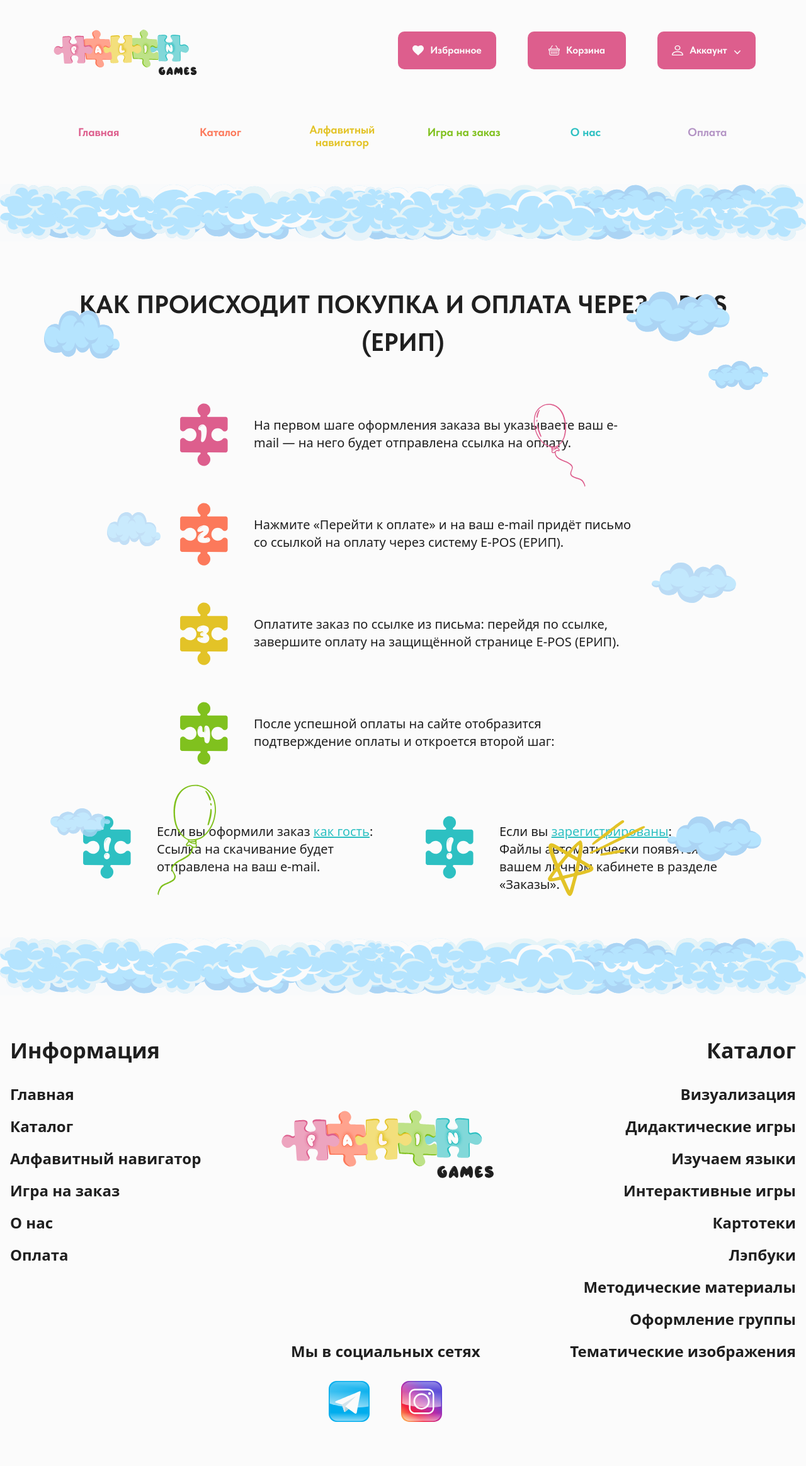
After one commit to jendox/palingames, a Django app: page /payment/ in a window 1280 px wide. The commit adds this page. Shown: the whole page at 63% size. Run offline with Django 5.2, Linux system fonts and the light colour scheme; style sheets or scripts are compiled from the project's sources; some web fonts are replaced.

Commit message:
add payment page

```diff
--- a/apps/pages/urls.py
+++ b/apps/pages/urls.py
@@ -5,4 +5,5 @@ from . import views
 urlpatterns = [
     path("", views.HomePageView.as_view(), name="home"),
     path("about/", views.AboutPageView.as_view(), name="about"),
+    path("payment/", views.PaymentPageView.as_view(), name="payment"),
 ]
--- a/apps/pages/views.py
+++ b/apps/pages/views.py
@@ -7,3 +7,7 @@ class HomePageView(TemplateView):
 
 class AboutPageView(TemplateView):
     template_name = "pages/about.html"
+
+
+class PaymentPageView(TemplateView):
+    template_name = "pages/payment.html"
--- a/templates/includes/footer_desktop.html
+++ b/templates/includes/footer_desktop.html
@@ -13,7 +13,7 @@
           <li><a href="#" class="whitespace-nowrap hover:underline">{% trans "Алфавитный навигатор" %}</a></li>
           <li><a href="#" class="whitespace-nowrap hover:underline">{% trans "Игра на заказ" %}</a></li>
           <li><a href="{% url 'about' %}" class="whitespace-nowrap hover:underline">{% trans "О нас" %}</a></li>
-          <li><a href="#" class="whitespace-nowrap hover:underline">{% trans "Оплата" %}</a></li>
+          <li><a href="{% url 'payment' %}" class="whitespace-nowrap hover:underline">{% trans "Оплата" %}</a></li>
         </ul>
       </div>
 
--- a/templates/includes/footer_mobile.html
+++ b/templates/includes/footer_mobile.html
@@ -13,7 +13,7 @@
           <li><a href="#" class="hover:underline">{% trans "Алфавитный навигатор" %}</a></li>
           <li><a href="#" class="hover:underline">{% trans "Игра на заказ" %}</a></li>
           <li><a href="{% url 'about' %}" class="hover:underline">{% trans "О нас" %}</a></li>
-          <li><a href="#" class="hover:underline">{% trans "Оплата" %}</a></li>
+          <li><a href="{% url 'payment' %}" class="hover:underline">{% trans "Оплата" %}</a></li>
         </ul>
       </div>
 
--- a/templates/includes/header_nav.desktop.html
+++ b/templates/includes/header_nav.desktop.html
@@ -99,7 +99,7 @@
   </span>
 </a>
 
-<a href="#" class="group flex w-[74px] flex-col items-center text-center no-underline">
+<a href="{% url 'payment' %}" class="group flex w-[74px] flex-col items-center text-center no-underline">
   <span
     data-header-nav-icon
     class="relative block max-h-0 w-[74px] -translate-y-2 overflow-hidden opacity-0 transition-[max-height,opacity,transform] duration-600 ease-in-out"
--- a/templates/includes/header_nav.mobile.html
+++ b/templates/includes/header_nav.mobile.html
@@ -21,7 +21,7 @@
     <img src="{% static 'images/header/menu_about.svg' %}" alt="" class="h-[26px] w-[26px]" aria-hidden="true">
     {% trans "О нас" %}
   </a>
-  <a href="#" class="inline-flex items-center gap-4 text-[18px] font-bold text-[var(--color-purple)]">
+  <a href="{% url 'payment' %}" class="inline-flex items-center gap-4 text-[18px] font-bold text-[var(--color-purple)]">
     <img src="{% static 'images/header/menu_payment.svg' %}" alt="" class="h-[26px] w-[26px]" aria-hidden="true">
     {% trans "Оплата" %}
   </a>
--- /dev/null
+++ b/templates/pages/payment.html
@@ -0,0 +1,17 @@
+{% extends "base/base.html" %}
+
+{% block title %}Оплата — PaliGames{% endblock %}
+
+{% block main_class %}w-full px-0 py-0{% endblock %}
+
+{% block content %}
+  {% include "components/dividers/clouds.html" %}
+  <div class="min-[1024px]:hidden">
+    {% include "pages/payment/payment_mobile.html" %}
+  </div>
+
+  <div class="hidden min-[1024px]:block">
+    {% include "pages/payment/payment_desktop.html" %}
+  </div>
+  {% include "components/dividers/clouds.html" %}
+{% endblock %}
--- /dev/null
+++ b/templates/pages/payment/copy/01_step_1.html
@@ -0,0 +1,4 @@
+{% load i18n %}
+{% blocktrans trimmed %}
+На первом шаге оформления заказа вы указываете ваш e-mail — на него будет отправлена ссылка на оплату.
+{% endblocktrans %}
--- /dev/null
+++ b/templates/pages/payment/copy/02_step_2.html
@@ -0,0 +1,4 @@
+{% load i18n %}
+{% blocktrans trimmed %}
+Нажмите «Перейти к оплате» и на ваш e-mail придёт письмо со ссылкой на оплату через систему E-POS (ЕРИП).
+{% endblocktrans %}
--- /dev/null
+++ b/templates/pages/payment/copy/03_step_3.html
@@ -0,0 +1,4 @@
+{% load i18n %}
+{% blocktrans trimmed %}
+Оплатите заказ по ссылке из письма: перейдя по ссылке, завершите оплату на защищённой странице E-POS (ЕРИП).
+{% endblocktrans %}
--- /dev/null
+++ b/templates/pages/payment/copy/04_step_4.html
@@ -0,0 +1,4 @@
+{% load i18n %}
+{% blocktrans trimmed %}
+После успешной оплаты на сайте отобразится подтверждение оплаты и откроется второй шаг:
+{% endblocktrans %}
--- /dev/null
+++ b/templates/pages/payment/copy/05_guest.html
@@ -0,0 +1,3 @@
+{% load i18n %}
+{% trans "Если вы оформили заказ" %} <a href="#" class="{{ link_class|default:'text-[var(--color-turquoise)] underline' }}">{% trans "как гость" %}</a>:
+<br/>{% trans "Ссылка на скачивание будет отправлена на ваш e-mail." %}
--- /dev/null
+++ b/templates/pages/payment/copy/06_registered.html
@@ -0,0 +1,3 @@
+{% load i18n %}
+{% trans "Если вы" %} <a href="#" class="{{ link_class|default:'text-[var(--color-turquoise)] underline' }}">{% trans "зарегистрированы" %}</a>:
+<br/>{% trans "Файлы автоматически появятся в вашем личном кабинете в разделе «Заказы»." %}
--- /dev/null
+++ b/templates/pages/payment/payment_desktop.html
@@ -0,0 +1,149 @@
+{% load static i18n %}
+
+<section class="relative overflow-hidden bg-[var(--color-white)]">
+  <div class="pointer-events-none absolute inset-0 select-none" aria-hidden="true">
+    <img
+      src="{% static 'images/decor/clouds/cloud-1.svg' %}"
+      alt=""
+      class="absolute left-[70px] top-[110px] w-[120px]"
+      draggable="false"
+    >
+    <img
+      src="{% static 'images/decor/clouds/cloud-2.svg' %}"
+      alt=""
+      class="absolute right-[120px] top-[80px] w-[165px]"
+      draggable="false"
+    >
+    <img
+      src="{% static 'images/decor/clouds/cloud-3.svg' %}"
+      alt=""
+      class="absolute right-[60px] top-[190px] w-[95px]"
+      draggable="false"
+    >
+    <img
+      src="{% static 'images/decor/clouds/cloud-1.svg' %}"
+      alt=""
+      class="absolute left-[170px] top-[430px] w-[85px] opacity-70"
+      draggable="false"
+    >
+    <img
+      src="{% static 'images/decor/clouds/cloud-2.svg' %}"
+      alt=""
+      class="absolute right-[110px] top-[510px] w-[135px] opacity-80"
+      draggable="false"
+    >
+    <img
+      src="{% static 'images/decor/clouds/cloud-3.svg' %}"
+      alt=""
+      class="absolute left-[80px] bottom-[160px] w-[95px] opacity-80"
+      draggable="false"
+    >
+    <img
+      src="{% static 'images/decor/clouds/cloud-2.svg' %}"
+      alt=""
+      class="absolute right-[70px] bottom-[120px] w-[150px]"
+      draggable="false"
+    >
+
+    <img
+      src="{% static 'images/decor/balloons/balloon-pink.svg' %}"
+      alt=""
+      class="absolute right-[350px] top-[250px] w-[90px]"
+      draggable="false"
+    >
+    <img
+      src="{% static 'images/decor/balloons/balloon-green.svg' %}"
+      alt=""
+      class="absolute left-[250px] bottom-[55px] w-[100px]"
+      draggable="false"
+    >
+    <img
+      src="{% static 'images/decor/stars/star-orange.svg' %}"
+      alt=""
+      class="absolute right-[250px] bottom-[60px] w-[187px]"
+      draggable="false"
+    >
+  </div>
+
+  <div class="mx-auto w-full max-w-[1100px] px-4 py-[70px]">
+    <h1 class="text-center text-[40px] font-bold uppercase text-[var(--color-black)]">
+      {% trans "Как происходит покупка и оплата через E-POS (ЕРИП)" %}
+    </h1>
+
+    <div class="mx-auto mt-[53px] max-w-[760px] space-y-[30px]">
+      <div class="flex items-start gap-x-[15px]">
+        <img
+          src="{% static 'images/payment/pzl-pink.svg' %}"
+          alt=""
+          class="w-[128px] flex-none"
+          draggable="false"
+        >
+        <p class="pt-[35px] text-[20px] leading-[28px] text-[var(--color-black)]">
+          {% include "pages/payment/copy/01_step_1.html" %}
+        </p>
+      </div>
+
+      <div class="flex items-start gap-x-[15px]">
+        <img
+          src="{% static 'images/payment/pzl-orange.svg' %}"
+          alt=""
+          class="w-[128px] flex-none"
+          draggable="false"
+        >
+        <p class="pt-[35px] text-[20px] leading-[28px] text-[var(--color-black)]">
+          {% include "pages/payment/copy/02_step_2.html" %}
+        </p>
+      </div>
+
+      <div class="flex items-start gap-x-[15px]">
+        <img
+          src="{% static 'images/payment/pzl-yellow.svg' %}"
+          alt=""
+          class="w-[128px] flex-none"
+          draggable="false"
+        >
+        <p class="pt-[35px] text-[20px] leading-[28px] text-[var(--color-black)]">
+          {% include "pages/payment/copy/03_step_3.html" %}
+        </p>
+      </div>
+
+      <div class="flex items-start gap-x-[15px]">
+        <img
+          src="{% static 'images/payment/pzl-green.svg' %}"
+          alt=""
+          class="w-[128px] flex-none"
+          draggable="false"
+        >
+        <p class="pt-[35px] text-[20px] leading-[28px] text-[var(--color-black)]">
+          {% include "pages/payment/copy/04_step_4.html" %}
+        </p>
+      </div>
+
+    </div>
+    <div class="mt-[53px] grid grid-cols-2 gap-x-[20px]">
+      <div class="flex items-start gap-x-[15px]">
+        <img
+          src="{% static 'images/payment/pzl-turquoise.svg' %}"
+          alt=""
+          class="w-[128px] flex-none"
+          draggable="false"
+        >
+        <p class="pt-[25px] text-[20px] leading-[28px] text-[var(--color-black)]">
+          {% include "pages/payment/copy/05_guest.html" with link_class="text-[var(--color-turquoise)] underline" %}
+        </p>
+      </div>
+
+      <div class="flex items-start gap-x-[15px]">
+        <img
+          src="{% static 'images/payment/pzl-turquoise.svg' %}"
+          alt=""
+          class="w-[128px] flex-none"
+          draggable="false"
+        >
+        <p class="pt-[25px] text-[20px] leading-[28px] text-[var(--color-black)]">
+          {% include "pages/payment/copy/06_registered.html" with link_class="text-[var(--color-turquoise)] underline" %}
+        </p>
+      </div>
+    </div>
+  </div>
+</section>
--- /dev/null
+++ b/templates/pages/payment/payment_mobile.html
@@ -0,0 +1,111 @@
+{% load static i18n %}
+
+<section class="relative overflow-hidden bg-[var(--color-white)]">
+  <div class="pointer-events-none absolute inset-0 select-none" aria-hidden="true">
+    <img
+      src="{% static 'images/decor/clouds/cloud-3.svg' %}"
+      alt=""
+      class="absolute left-[20px] top-[15px] w-[70px]"
+      draggable="false"
+    >
+    <img
+      src="{% static 'images/decor/clouds/cloud-3.svg' %}"
+      alt=""
+      class="absolute right-[20px] top-[10px] w-[42px]"
+      draggable="false"
+    >
+    <img
+      src="{% static 'images/decor/balloons/balloon-pink.svg' %}"
+      alt=""
+      class="absolute right-[20px] bottom-[100px] w-[42px]"
+      draggable="false"
+    >
+    <img
+      src="{% static 'images/decor/balloons/balloon-green.svg' %}"
+      alt=""
+      class="absolute left-[110px] top-[350px] w-[42px]"
+      draggable="false"
+    >
+  </div>
+
+  <div class="mx-auto w-full px-4 py-[50px]">
+    <h1 class="mx-auto max-w-[320px] text-center text-[20px] font-bold uppercase text-[var(--color-black)]">
+      {% trans "Как происходит покупка и оплата через E-POS (ЕРИП)" %}
+    </h1>
+
+    <div class="mx-auto mt-[43px] max-w-[360px] space-y-[21px]">
+      <div class="flex items-start gap-x-[10px]">
+        <img
+          src="{% static 'images/payment/pzl-pink.svg' %}"
+          alt=""
+          class="w-[94px] flex-none"
+          draggable="false"
+        >
+        <p class="pt-[23px] text-[14px] leading-[18px] text-[var(--color-black)]">
+          {% include "pages/payment/copy/01_step_1.html" %}
+        </p>
+      </div>
+
+      <div class="flex items-start gap-x-[10px]">
+        <img
+          src="{% static 'images/payment/pzl-orange.svg' %}"
+          alt=""
+          class="w-[94px] flex-none"
+          draggable="false"
+        >
+        <p class="pt-[23px] text-[14px] leading-[18px] text-[var(--color-black)]">
+          {% include "pages/payment/copy/02_step_2.html" %}
+        </p>
+      </div>
+
+      <div class="flex items-start gap-x-[10px]">
+        <img
+          src="{% static 'images/payment/pzl-yellow.svg' %}"
+          alt=""
+          class="w-[94px] flex-none"
+          draggable="false"
+        >
+        <p class="pt-[23px] text-[14px] leading-[18px] text-[var(--color-black)]">
+          {% include "pages/payment/copy/03_step_3.html" %}
+        </p>
+      </div>
+
+      <div class="flex items-start gap-x-[10px]">
+        <img
+          src="{% static 'images/payment/pzl-green.svg' %}"
+          alt=""
+          class="w-[94px] flex-none"
+          draggable="false"
+        >
+        <p class="pt-[23px] text-[14px] leading-[18px] text-[var(--color-black)]">
+          {% include "pages/payment/copy/04_step_4.html" %}
+        </p>
+      </div>
+
+      <div class="flex items-start gap-x-[10px]">
+        <img
+          src="{% static 'images/payment/pzl-turquoise.svg' %}"
+          alt=""
+          class="w-[94px] flex-none"
+          draggable="false"
+        >
+        <p class="pt-[23px] text-[14px] leading-[18px] text-[var(--color-black)]">
+          {% include "pages/payment/copy/05_guest.html" with link_class="text-[var(--color-turquoise)] underline" %}
+        </p>
+      </div>
+
+      <div class="flex items-start gap-x-[10px]">
+        <img
+          src="{% static 'images/payment/pzl-turquoise.svg' %}"
+          alt=""
+          class="w-[94px] flex-none"
+          draggable="false"
+        >
+        <p class="pt-[23px] text-[14px] leading-[18px] text-[var(--color-black)]">
+          {% include "pages/payment/copy/06_registered.html" with link_class="text-[var(--color-turquoise)] underline" %}
+        </p>
+      </div>
+
+    </div>
+  </div>
+</section>
```
Also changed, not shown: static/images/payment/pzl-green.svg (added), static/images/payment/pzl-orange.svg (added), static/images/payment/pzl-pink.svg (added), static/images/payment/pzl-turquoise.svg (added), static/images/payment/pzl-yellow.svg (added).
